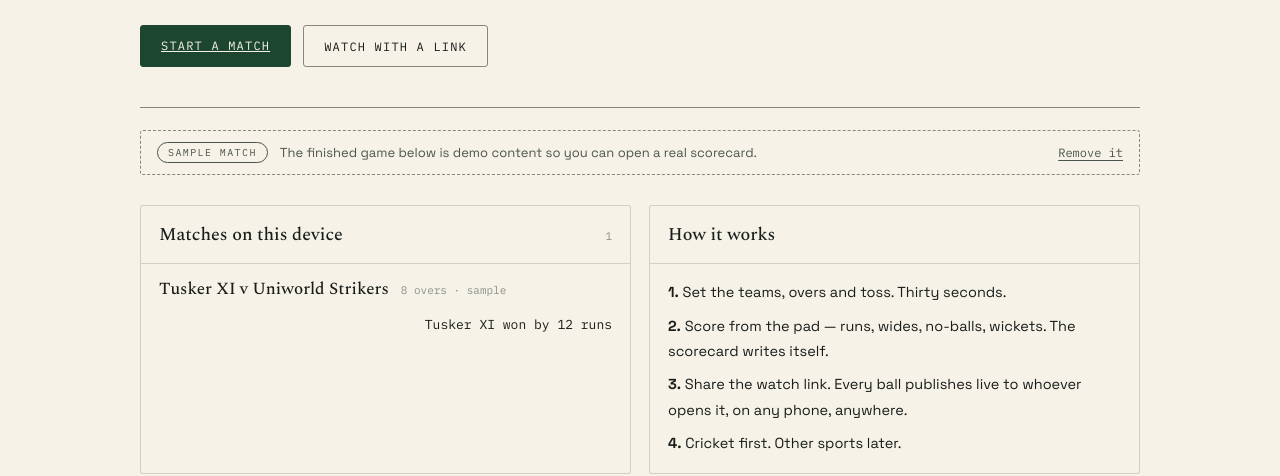
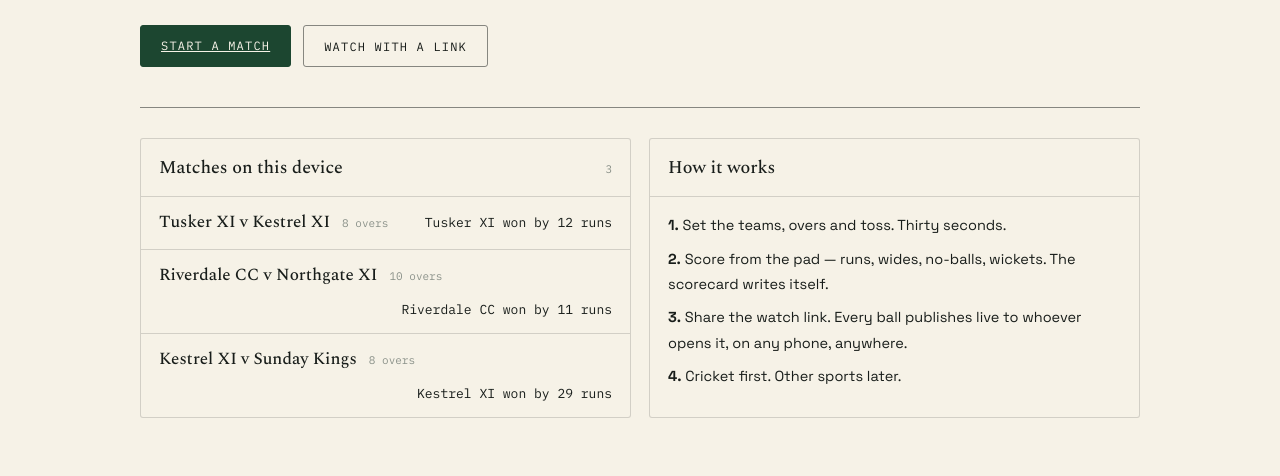
Before and after one commit to Aditya2375/silly-point, a plain HTML site: page index.html in a window 1280 px wide. Shown: the part 337-813 px from the top of the page. Drawn offline with nearby package versions, Linux system fonts and the light colour scheme.

Commit message:
De-personalize: generic teams and players in seed matches, remove sample-match banner

```diff
--- a/app.js
+++ b/app.js
@@ -10,8 +10,8 @@ function loadStore() {
     const raw = localStorage.getItem(LS_KEY);
     if (raw) return JSON.parse(raw);
   } catch (e) {}
-  const sample = buildSeedMatch();
-  const store = { matches: { [sample.id]: sample }, seeded: true };
+  const seeds = buildSeedMatches();
+  const store = { matches: Object.fromEntries(seeds.map(m => [m.id, m])) };
   localStorage.setItem(LS_KEY, JSON.stringify(store));
   return store;
 }
@@ -101,7 +101,6 @@ function renderHome() {
       </div>
     </div>
     <hr class="rule">
-    ${store.seeded ? `<div class="sample-banner"><span class="tag">Sample match</span>The finished game below is demo content so you can open a real scorecard. <button class="linklike" id="wipe-sample" style="margin-left:auto">Remove it</button></div>` : ""}
     <div class="home-grid">
       <div class="card">
         <div class="card-head"><span class="card-title">Matches on this device</span><span class="card-aside">${matches.length}</span></div>
@@ -117,7 +116,7 @@ function renderHome() {
           return `<a class="match-row" href="#/card/${m.id}">
             ${live ? `<span class="live-pill">Live</span>` : ""}
             <span class="match-teams">${esc(m.teams.A.name)} v ${esc(m.teams.B.name)}</span>
-            <span class="match-meta">${m.totalOvers} overs${m.sample ? " · sample" : ""}</span>
+            <span class="match-meta">${m.totalOvers} overs</span>
             <span class="match-score">${esc(m.result || scoreLine)}</span>
           </a>`;
         }).join("")}
@@ -138,11 +137,6 @@ function renderHome() {
     const m = v.match(/#\/watch\/([\w-]+)/) || v.match(/([\w-]+)$/);
     if (m) location.hash = "#/watch/" + m[1];
   });
-  const w = $("#wipe-sample");
-  if (w) w.addEventListener("click", () => {
-    delete store.matches["sample-tusker-uniworld"];
-    store.seeded = false; saveStore(); renderHome();
-  });
 }
 
 /* ———— setup ———— */
@@ -158,7 +152,7 @@ function renderSetup() {
           <div class="players-hint">Eleven is a full side; fewer works too.</div></div>
       </div></div>
       <div class="card"><div class="card-head"><span class="card-title">Team two</span></div><div class="card-body">
-        <div class="field"><label>Team name</label><input id="tb-name" placeholder="Uniworld Strikers"></div>
+        <div class="field"><label>Team name</label><input id="tb-name" placeholder="Kestrel XI"></div>
         <div class="field"><label>Players — one per line, batting order</label>
           <textarea id="tb-players" rows="6"></textarea></div>
       </div></div>
@@ -304,7 +298,6 @@ function renderScorer(m) {
   const overJustDone = d.legal > 0 && d.legal % 6 === 0 && !inn.complete;
 
   $("#app").innerHTML = `
-    ${m.sample ? `<div class="sample-banner"><span class="tag">Sample match</span>This is demo content. <button class="linklike" id="wipe-sample2" style="margin-left:auto">Remove it</button></div>` : ""}
     ${bugHTML(m)}
     ${stripHTML(m)}
     <div class="scorecard-tabs">
@@ -323,7 +316,6 @@ function renderScorer(m) {
     navigator.clipboard?.writeText(`${location.origin}${location.pathname}#/watch/${m.id}`);
     toast("Watch link copied");
   });
-  const w2 = $("#wipe-sample2");
   if (w2) w2.addEventListener("click", () => { delete store.matches[m.id]; store.seeded = false; saveStore(); location.hash = "#/"; });
   if (scorerView === "pad") bindPad(m, d);
   if (overJustDone) bowlerFlow(m);
--- a/seed.js
+++ b/seed.js
@@ -1,19 +1,15 @@
-/* Sample match — a finished 8-over hostel-turf game so the product
-   opens with history in it. Clearly marked sample; deletable. */
+/* Match history — finished hostel-turf games so the product
+   opens with real-looking scorecards in it. */
 
-function buildSeedMatch() {
-  const A = { name: "Tusker XI", players: ["Arjun Nair", "Dev Patel", "Kiran Rao", "Aditya K", "Rohit Menon", "Sanjay Iyer", "Vikram Joshi", "Nikhil Das", "Farhan Ali", "Tejas Kulkarni", "Manav Shah"] };
-  const B = { name: "Uniworld Strikers", players: ["Rahul Verma", "Ishaan Gupta", "Zaid Khan", "Pranav Hegde", "Arnav Singh", "Karthik R", "Dhruv Malhotra", "Sameer Khan", "Yash Thakur", "Abhay Nair", "Ritvik Sen"] };
+function simulateMatch({ id, date, overs, teamA, teamB, prngSeed, aggA, aggB }) {
   const m = Cricket.newMatch({
-    teamA: A.name, teamB: B.name, playersA: A.players, playersB: B.players,
-    overs: 8, tossWinner: "A", elected: "bat"
+    teamA: teamA.name, teamB: teamB.name, playersA: teamA.players, playersB: teamB.players,
+    overs, tossWinner: "A", elected: "bat"
   });
-  m.id = "sample-tusker-uniworld";
-  m.created = "2026-09-20T17:30:00+05:30";
-  m.sample = true;
+  m.id = id;
+  m.created = date;
 
-  // deterministic PRNG
-  let s = 42;
+  let s = prngSeed;
   const rnd = () => (s = (s * 1103515245 + 12345) & 0x7fffffff) / 0x7fffffff;
   const pick = arr => arr[Math.floor(rnd() * arr.length)];
 
@@ -25,7 +21,6 @@ function buildSeedMatch() {
     while (true) {
       const d = Cricket.derive(match, match.innings.length - 1);
       if (d.allOut || d.oversUp || (match.innings.length === 2 && d.runs >= Cricket.target(match))) break;
-      // choose new bowler each over
       if (d.legal > 0 && d.legal % 6 === 0 && legal !== d.legal) {
         legal = d.legal;
         let ni = Math.floor(rnd() * (bowlPlayers.length - 1));
@@ -43,7 +38,7 @@ function buildSeedMatch() {
         const who = d.striker;
         del = { type: "run", batRuns: 0, bowler: inn.currentBowler, striker: d.striker, wk: { how: pick(wkTypes), who } };
       } else {
-        const weights = [0.34, 0.26, 0.08, 0.01, 0.105, 0.01, 0.085 * aggression]; // 0,1,2,3,4,5,6
+        const weights = [0.34, 0.26, 0.08, 0.01, 0.105, 0.01, 0.085 * aggression];
         let cum = 0, choice = 0;
         const rr = rnd();
         const totalW = weights.reduce((a, b) => a + b, 0);
@@ -56,10 +51,24 @@ function buildSeedMatch() {
     match.innings[match.innings.length - 1].complete = true;
   }
 
-  playInnings(m, A.players, B.players, 0.9);
+  playInnings(m, teamA.players, teamB.players, aggA);
   if (m.status !== "done") {
-    playInnings(m, B.players, A.players, 1.0);
+    playInnings(m, teamB.players, teamA.players, aggB);
   }
   Cricket.checkResult(m);
   return m;
 }
+
+function buildSeedMatches() {
+  const tusker = { name: "Tusker XI", players: ["Arjun Nair", "Dev Patel", "Kiran Rao", "Varun Desai", "Rohit Menon", "Sanjay Iyer", "Vikram Joshi", "Nikhil Das", "Farhan Ali", "Omkar Patil", "Manav Shah"] };
+  const kestrel = { name: "Kestrel XI", players: ["Rahul Verma", "Ishaan Gupta", "Zaid Khan", "Pranav Hegde", "Arnav Singh", "Karthik R", "Dhruv Malhotra", "Sameer Khan", "Yash Thakur", "Abhay Nair", "Ritvik Sen"] };
+  const riverdale = { name: "Riverdale CC", players: ["Adarsh Pillai", "Siddharth Rao", "Gaurav Singh", "Harsh Vardhan", "Jay Mehta", "Kunal Bose", "Lokesh Reddy", "Mihir Joshi", "Nitin Sharma", "Parth Trivedi", "Rakesh Naidu"] };
+  const northgate = { name: "Northgate XI", players: ["Aryan Kapoor", "Bhavesh Solanki", "Chirag Menon", "Deepak Yadav", "Eshan Ali", "Farid Sheikh", "Gopal Krishnan", "Hemant Rane", "Imran Qureshi", "Jatin Arora", "Kshitij Bhat"] };
+  const sunday = { name: "Sunday Kings", players: ["Akhil Suri", "Bharat Chawla", "Chetan Gowda", "Dinesh Pillai", "Feroz Ahmed", "Girish Kamat", "Harish Babu", "Irfan Sheikh", "Jitendra Pal", "Kapil Rathi", "Lalit Mohan"] };
+
+  return [
+    simulateMatch({ id: "match-tusker-kestrel-0920", date: "2026-09-20T17:30:00+05:30", overs: 8, teamA: tusker, teamB: kestrel, prngSeed: 42, aggA: 0.9, aggB: 1.0 }),
+    simulateMatch({ id: "match-riverdale-northgate-0913", date: "2026-09-13T16:00:00+05:30", overs: 10, teamA: riverdale, teamB: northgate, prngSeed: 137, aggA: 0.85, aggB: 0.95 }),
+    simulateMatch({ id: "match-kestrel-sunday-0906", date: "2026-09-06T17:00:00+05:30", overs: 8, teamA: kestrel, teamB: sunday, prngSeed: 271, aggA: 1.0, aggB: 0.8 }),
+  ];
+}
--- a/styles.css
+++ b/styles.css
@@ -301,13 +301,6 @@ table.card-table { width: 100%; border-collapse: collapse; }
 }
 .share-url { font-family: var(--mono); font-size: 12px; color: var(--ink-2); word-break: break-all; flex: 1; min-width: 200px; }
 
-.sample-banner {
-  border: 1px dashed var(--line-strong); border-radius: var(--radius);
-  padding: 11px 16px; margin-bottom: 20px;
-  display: flex; gap: 12px; align-items: center; flex-wrap: wrap;
-  font-size: 13px; color: var(--ink-2);
-}
-.sample-banner .tag { font-family: var(--mono); font-size: 10px; letter-spacing: 0.14em; text-transform: uppercase; border: 1px solid var(--ink-2); border-radius: 20px; padding: 2px 10px; white-space: nowrap; }
 
 .empty { border: 1px dashed var(--line-strong); border-radius: var(--radius); padding: 44px 26px; text-align: center; color: var(--ink-3); }
 .empty .big { font-family: var(--serif); font-style: italic; font-size: 20px; color: var(--ink-2); margin-bottom: 6px; }
```
Also changed, not shown: README.md.
